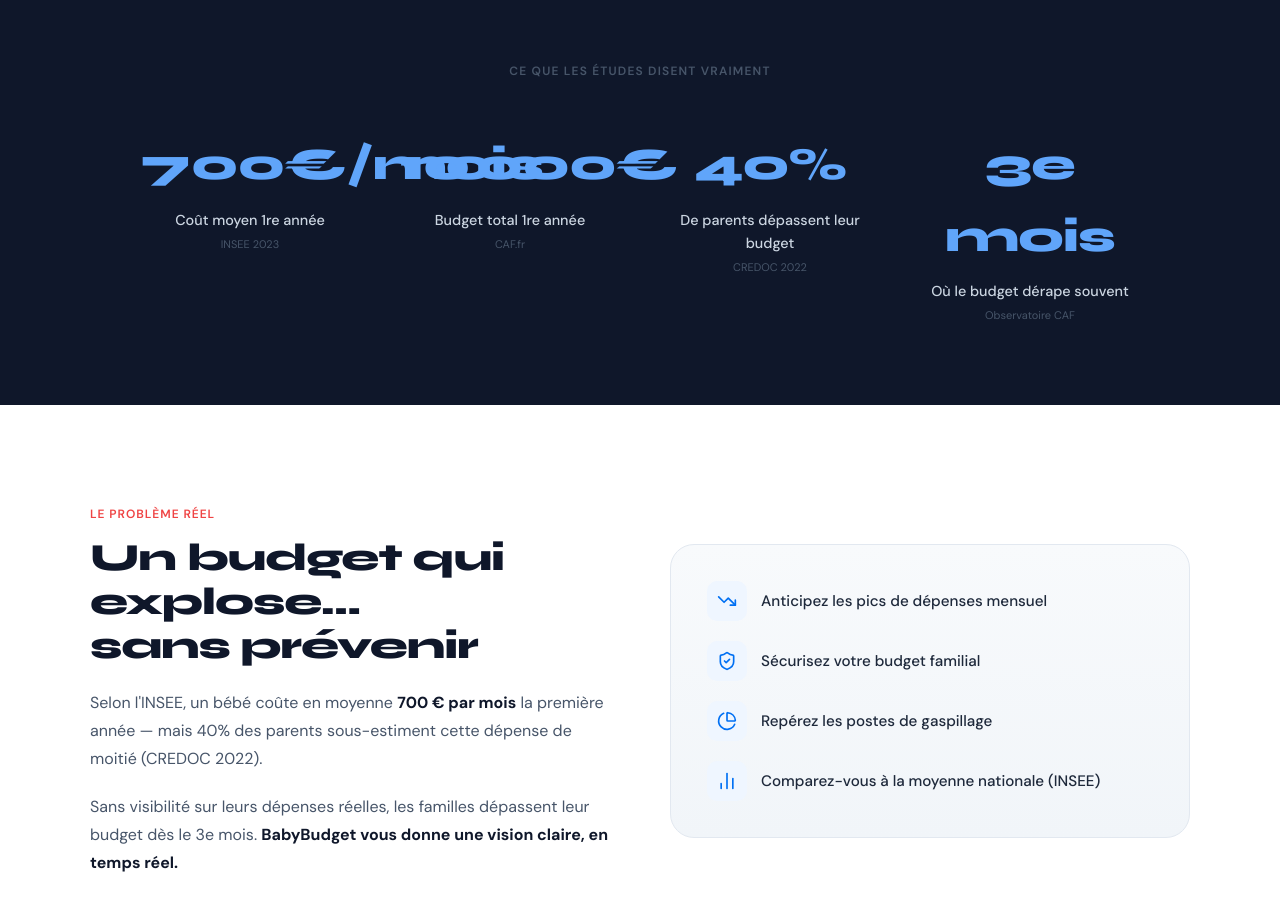
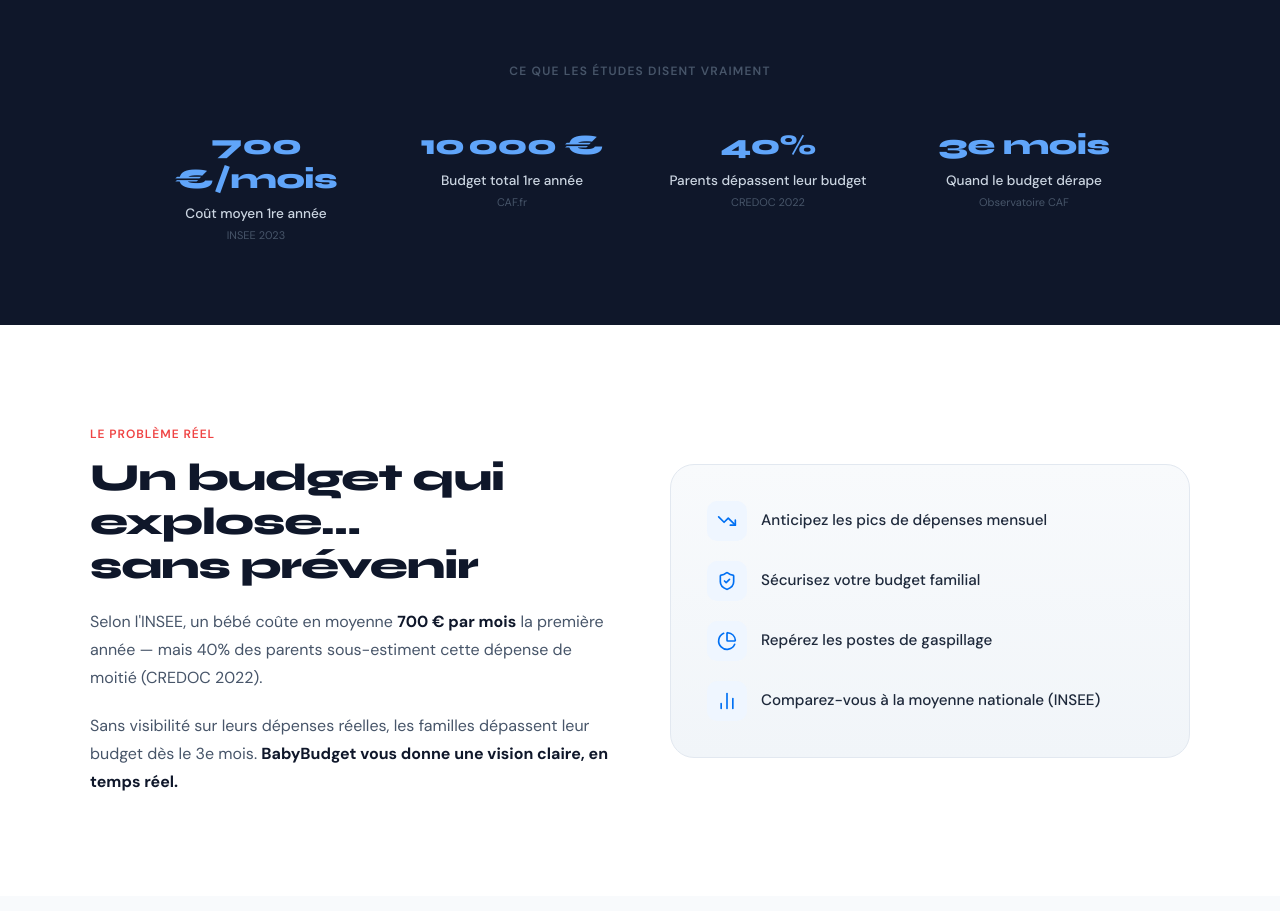
Before and after one commit to ambroiseguyot-del/stackblitz-starters-nzpd1ern, a Next.js app: page / in a window 1280 px wide. Shown: the part 1220-2131 px from the top of the page. Built offline with nearby package versions, Linux system fonts and the light colour scheme; no server answers.

Commit message:
landing v2

```diff
--- a/app/page.tsx
+++ b/app/page.tsx
@@ -267,12 +267,23 @@ export default function LandingPage() {
           >
             Ce que les études disent vraiment
           </motion.p>
-          <div style={{ display: 'grid', gridTemplateColumns: 'repeat(auto-fit, minmax(200px, 1fr))', gap: 40, textAlign: 'center' }}>
+          <style>{`
+            .stats-grid {
+              display: grid;
+              grid-template-columns: repeat(2, 1fr);
+              gap: 40px 24px;
+              text-align: center;
+            }
+            @media (min-width: 768px) {
+              .stats-grid { grid-template-columns: repeat(4, 1fr); }
+            }
+          `}</style>
+          <div className="stats-grid">
             {[
-              { value: 700, suffix: '€/mois', label: 'Coût moyen 1re année', source: 'INSEE 2023' },
-              { value: 10000, suffix: '€', label: 'Budget total 1re année', source: 'CAF.fr' },
-              { value: 40, suffix: '%', label: 'De parents dépassent leur budget', source: 'CREDOC 2022' },
-              { value: 3, suffix: 'e mois', label: 'Où le budget dérape souvent', source: 'Observatoire CAF' },
+              { value: 700, suffix: ' €/mois', label: 'Coût moyen 1re année', source: 'INSEE 2023' },
+              { value: 10000, suffix: ' €', label: 'Budget total 1re année', source: 'CAF.fr' },
+              { value: 40, suffix: '%', label: 'Parents dépassent leur budget', source: 'CREDOC 2022' },
+              { value: 3, suffix: 'e mois', label: 'Quand le budget dérape', source: 'Observatoire CAF' },
             ].map((stat, i) => (
               <motion.div
                 key={i}
@@ -281,10 +292,10 @@ export default function LandingPage() {
                 viewport={{ once: true }}
                 transition={{ duration: 0.5, delay: i * 0.1 }}
               >
-                <p style={{ fontSize: 'clamp(2rem, 4vw, 2.8rem)', fontWeight: 800, fontFamily: 'Syne, sans-serif', color: '#60A5FA', margin: '0 0 8px', letterSpacing: '-1px' }}>
+                <p style={{ fontSize: '1.75rem', fontWeight: 800, fontFamily: 'Syne, sans-serif', color: '#60A5FA', margin: '0 0 8px', letterSpacing: '-0.5px', lineHeight: 1.2 }}>
                   <Counter to={stat.value} suffix={stat.suffix} />
                 </p>
-                <p style={{ fontSize: '0.9rem', color: '#CBD5E1', margin: '0 0 4px', fontWeight: 500 }}>{stat.label}</p>
+                <p style={{ fontSize: '0.85rem', color: '#CBD5E1', margin: '0 0 4px', fontWeight: 500, lineHeight: 1.4 }}>{stat.label}</p>
                 <p style={{ fontSize: 11, color: '#475569', margin: 0 }}>{stat.source}</p>
               </motion.div>
             ))}
```
